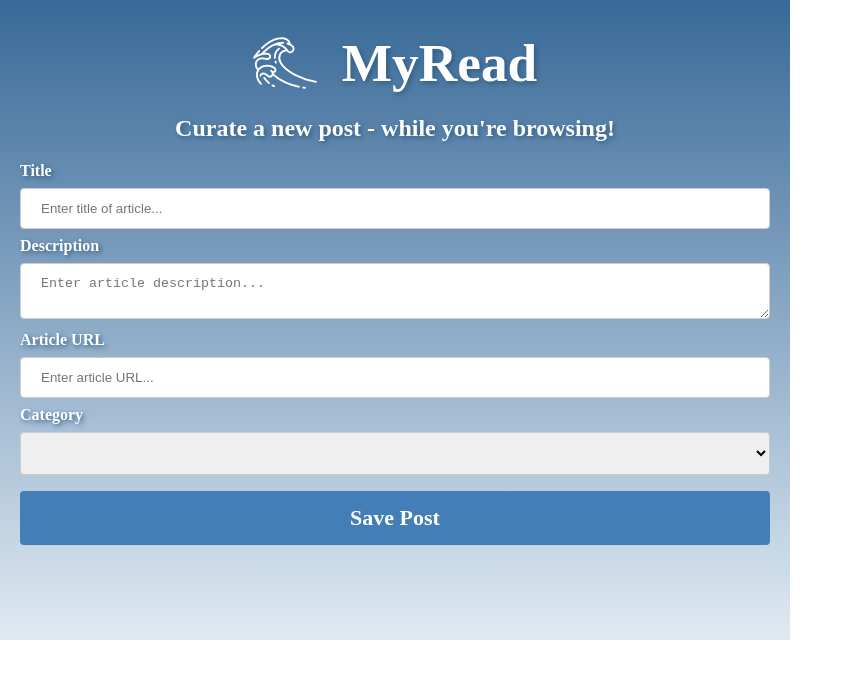
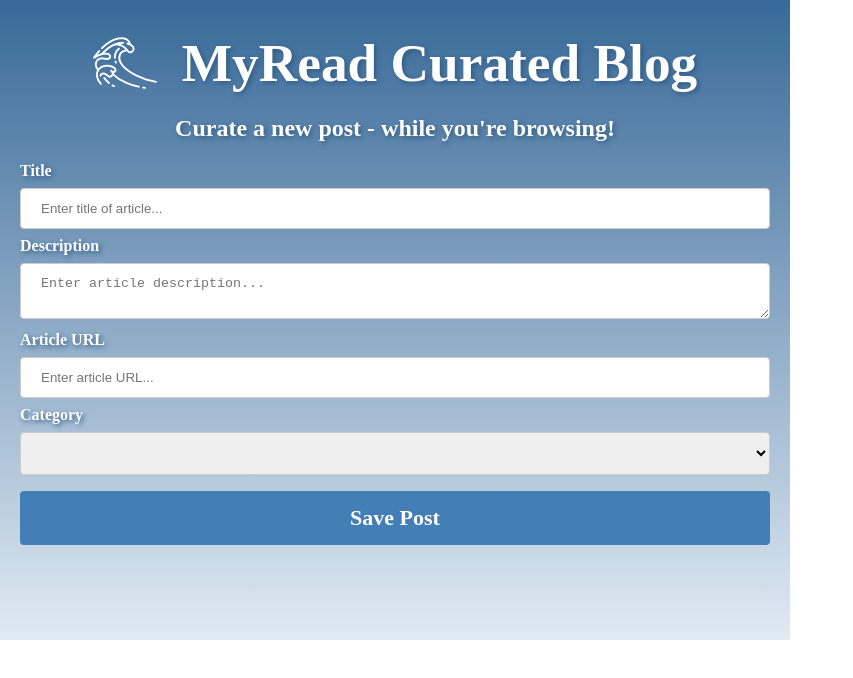
Before and after one commit to cthorpen/MyRead-Chrome-Extension, a React (Create React App) app: page / in a window 1280 px wide. Shown: the top 678 px of the page, without its empty margins (0-853 px from the left). Built offline with nearby package versions, Linux system fonts and the light colour scheme.

Commit message:
add chrome extension to main repo

```diff
--- a/src/App.js
+++ b/src/App.js
@@ -11,7 +11,7 @@ function App() {
 
       <Navbar className="App-header">
           <img src="./wave.png" />
-          <h1>MyRead</h1>
+          <h1>MyRead Curated Blog</h1>
       </Navbar>
 
       <h2>Curate a new post - while you're browsing!</h2>
```
